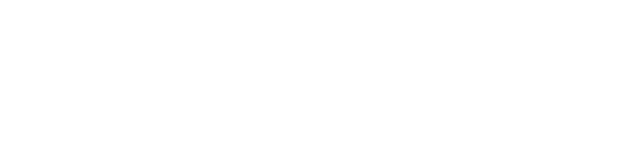
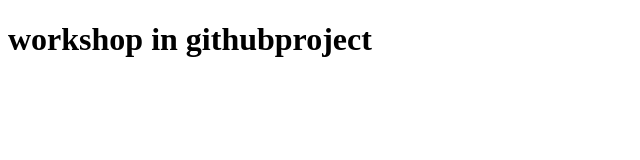
Before and after one commit to ramalaxmi2005/git, a plain HTML site: page sample.html in a window 1280 px wide. Shown: the whole page, without its empty margins (0-640 px from the left). Drawn offline with Linux system fonts and the light colour scheme.

```diff
--- a/sample.html
+++ b/sample.html
@@ -6,6 +6,6 @@
     <title>Document</title>
 </head>
 <body>
-
+    <h1>workshop in githubproject</h1>
 </body>
 </html>
```
